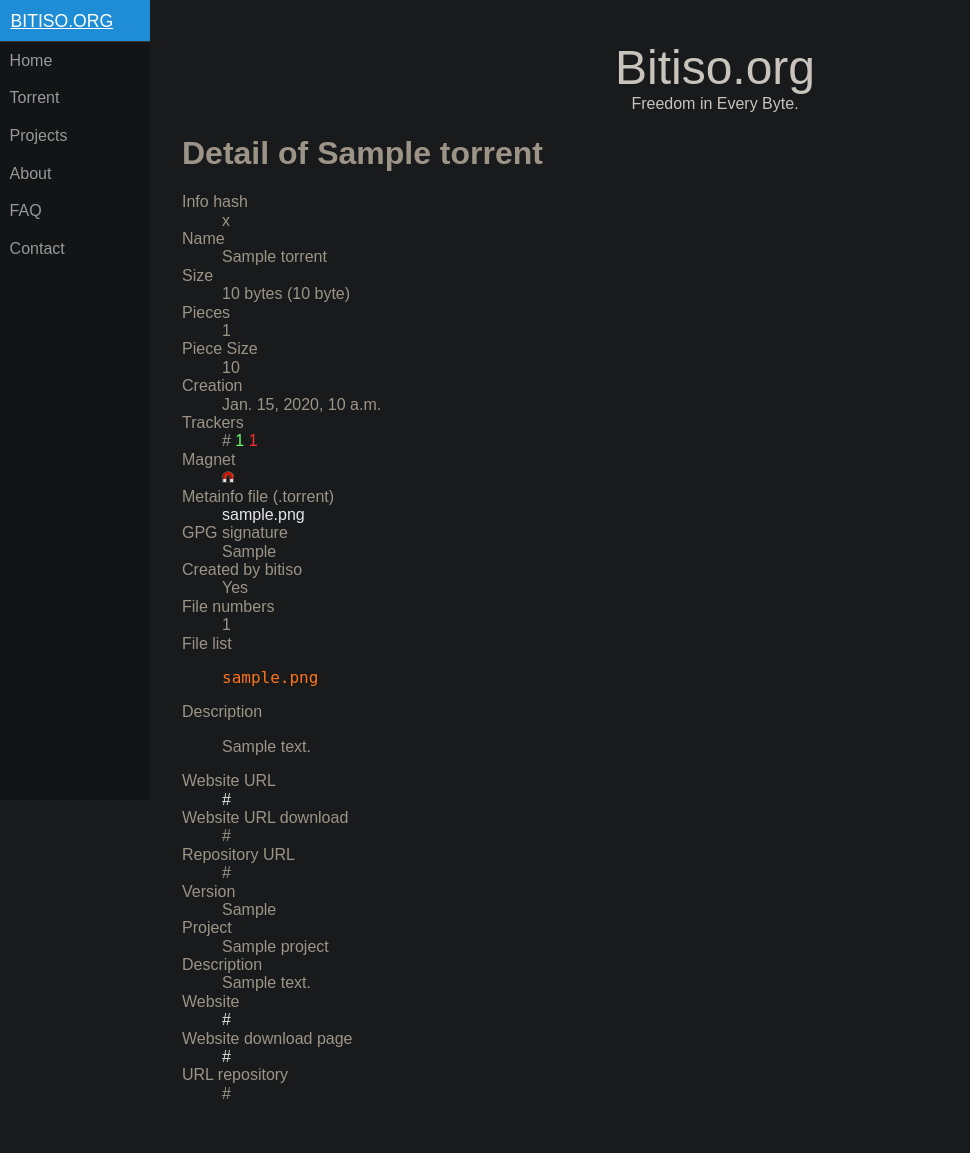
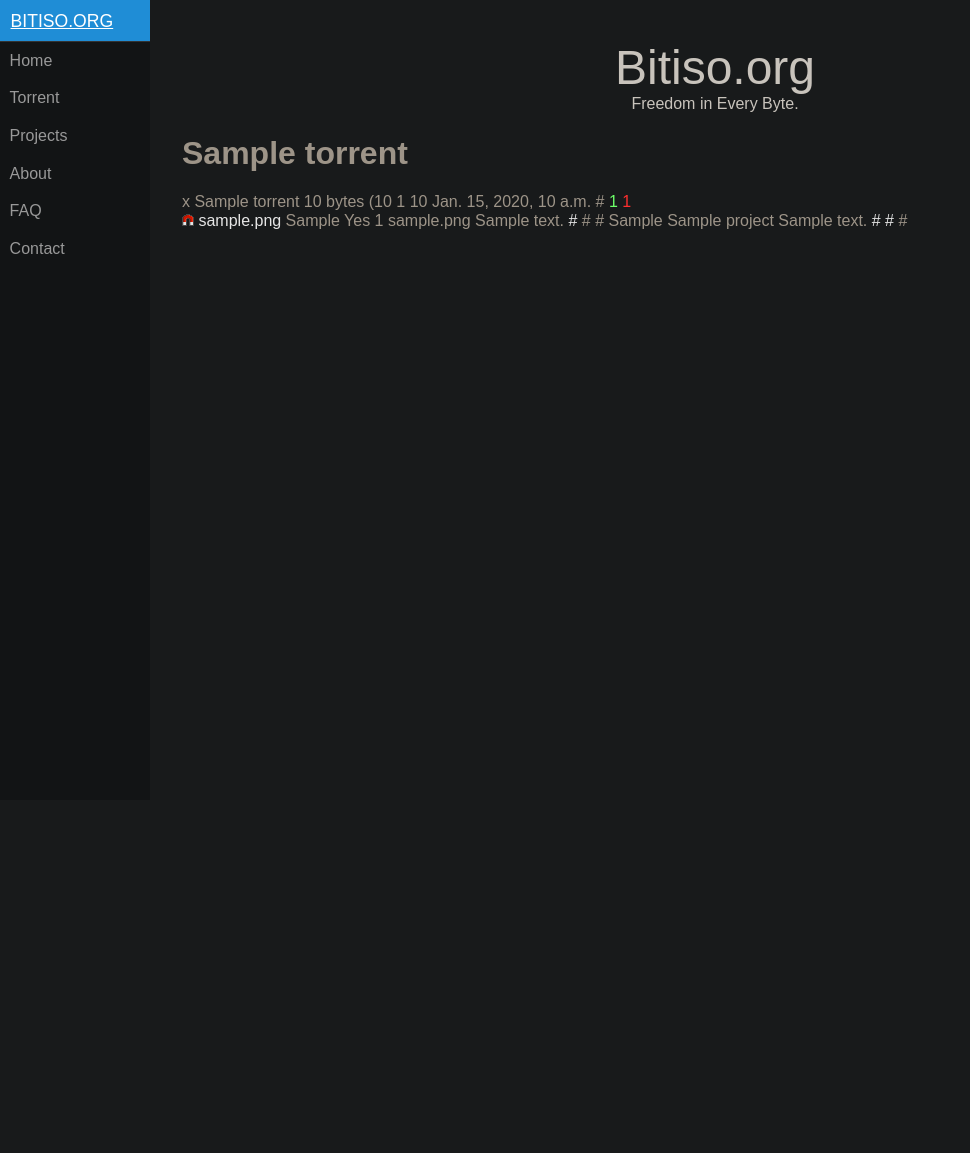
Before and after one commit to pandamasta/bitiso-django, a Django app: page /detail/x/ in a window 1280 px wide. Shown: the whole page, without its empty margins (0-970 px from the left). After the commit the page ends 254 px from the top, so only its background shows below. Run offline with Django 3.2, Linux system fonts and the light colour scheme; tables that the repository leaves empty hold one stand-in row (values such as "Sample post"); some libraries are stand-ins or nearby versions.

Commit message:
Add minimum for details.html

```diff
--- a/torrent/templates/torrent/details.html
+++ b/torrent/templates/torrent/details.html
@@ -2,118 +2,74 @@
 {% load static %}
 {% block title %}Bitiso.org{% endblock %}
 {% block content %}
-    <h1>Detail of {{ torrent_detail.name }}</h1>
+    <h1>{{ torrent_detail.name }}</h1>
 
-<!-- Torrent general information -->
-<dl class="row">
-  <dt class="col-sm-3">Info hash</dt>
-  <dd class="col-sm-9">{{ torrent_detail.info_hash}}</dd>
 
-  <dt class="col-sm-3">Name</dt>
-  <dd class="col-sm-9">{{ torrent_detail.name}} </dd>
-
-  <dt class="col-sm-3">Size</dt>
-  <dd class="col-sm-9">{{ torrent_detail.size | filesizeformat }} ({{torrent_detail.size}} byte) </dd>
-
-  <dt class="col-sm-3">Pieces</dt>
-  <dd class="col-sm-9">{{ torrent_detail.pieces}} </dd>
-
-  <dt class="col-sm-3">Piece Size</dt>
-  <dd class="col-sm-9">{{ torrent_detail.piece_size}} </dd>
-
-  <dt class="col-sm-3">Creation</dt>
-  <dd class="col-sm-9">{{ torrent_detail.creation }} </dd>
-
-  <dt class="col-sm-3">Trackers</dt>
-  <dd class="col-sm-9">
+{{ torrent_detail.info_hash}}
+    {{ torrent_detail.name}}
+    {{ torrent_detail.size | filesizeformat }} ({{torrent_detail.size}}
+    {{ torrent_detail.pieces}}
+    {{ torrent_detail.piece_size}}
+    {{ torrent_detail.creation }}
 	   {% for tracker in tracker_detail %}
            {{ tracker.tracker.url }} <span class="seed">{{ tracker.seed }}</span> <span class="leech">{{ tracker.leech }}</span> <br/>
   	   {% endfor %}
-  </dd>
+    <a href="{{ torrent_detail.magnet}} "><img src="{% static 'img/icon-magnet.gif' %}" alt="Magnet link"></a>
+    <a href="/media/{{ torrent_detail.metainfo_file }} ">{{ torrent_detail.torrent_filename }}</a>
+    {% if torrent_detail.gpg_signature %}
+        {{ torrent_detail.gpg_signature }}
+    {% endif %}
+  {% if torrent_detail.is_bitiso == True %}
+  Yes
+  {% else %}
+  No
+  {% endif %}
+{{ torrent_detail.file_nbr}}
+{{ torrent_detail.file_list}}
 
-  <dt class="col-sm-3">Magnet</dt>
-  <dd class="col-sm-9"> <a href="{{ torrent_detail.magnet}} "><img src="{% static 'img/icon-magnet.gif' %}" alt="Magnet link"></a></dd>
-
-  <dt class="col-sm-3">Metainfo file (.torrent)</dt>
-  <dd class="col-sm-9"><a href="/media/{{ torrent_detail.metainfo_file }} ">{{ torrent_detail.torrent_filename }}</a></dd>
-
-  {%   if torrent_detail.gpg_signature %}
-  <dt class="col-sm-3">GPG signature</dt>
-  <dd class="col-sm-9">{{ torrent_detail.gpg_signature }} </dd>
+  {% if torrent_detail.description %}
+  {{ torrent_detail.description }}
   {% endif %}
 
-  <dt class="col-sm-3">Created by bitiso</dt>
-  {%   if torrent_detail.is_bitiso == True %}
-  <dd class="col-sm-9">Yes</dd>
-  {% else %}
-  <dd class="col-sm-9">No</dd>
+    {%  if torrent_detail.website_url %}
+<a href="{{ torrent_detail.website_url }}">{{ torrent_detail.website_url }}</a>
   {% endif %}
 
-  {%   if torrent_detail.gpg_signature %}
-  <dt class="col-sm-3">File numbers</dt>
-  <dd class="col-sm-9">{{ torrent_detail.file_nbr}} </dd>
+  {% if torrent_detail.website_url_download %}
+{{ torrent_detail.website_url_download }}
   {% endif %}
 
-  {%   if torrent_detail.gpg_signature %}
-  <dt class="col-sm-3">File list</dt>
-  <dd class="col-sm-9"><pre>{{ torrent_detail.file_list}}</pre></dd>
+  {% if torrent_detail.website_url_repo %}
+{{ torrent_detail.website_url_repo }}
   {% endif %}
 
-<!-- Torrent bitiso extra information -->
-
-  {%   if torrent_detail.description %}
-  <dt class="col-sm-3">Description</dt>
-  <dd class="col-sm-9"> <p> {{ torrent_detail.description }} </p></dd>
+  {% if torrent_detail.architecture  %}
+  {{ torrent_detail.architecture }}
   {% endif %}
 
-  {%  if torrent_detail.website_url %}
-  <dt class="col-sm-3">Website URL</dt>
-  <dd class="col-sm-9"><a href="{{ torrent_detail.website_url }}">{{ torrent_detail.website_url }}</a></dd>
+  {% if torrent_detail.version  %}
+  {{ torrent_detail.version }}
   {% endif %}
 
-  {%   if torrent_detail.website_url_download %}
-  <dt class="col-sm-3">Website URL download</dt>
-  <dd class="col-sm-9">{{ torrent_detail.website_url_download }} </dd>
+  {% if torrent_detail.project.name %}
+  {{ torrent_detail.project.name }}
   {% endif %}
 
-  {%   if torrent_detail.website_url_repo %}
-  <dt class="col-sm-3">Repository URL </dt>
-  <dd class="col-sm-9">{{ torrent_detail.website_url_repo }} </dd>
+  {% if torrent_detail.project.description  %}
+  {{ torrent_detail.project.description }}
   {% endif %}
 
-  {%   if torrent_detail.architecture  %}
-  <dt class="col-sm-3">Architecture</dt>
-  <dd class="col-sm-9">{{ torrent_detail.architecture }} </dd>
-  {% endif %}
-
-  {%   if torrent_detail.version  %}
-  <dt class="col-sm-3">Version</dt>
-  <dd class="col-sm-9">{{ torrent_detail.version }} </dd>
-  {% endif %}
-
-  {%   if torrent_detail.project.name  %}
-  <dt class="col-sm-3">Project</dt>
-  <dd class="col-sm-9">{{ torrent_detail.project.name }} </dd>
-  {% endif %}
-
-  {%   if torrent_detail.project.description  %}
-  <dt class="col-sm-3">Description</dt>
-  <dd class="col-sm-9">{{ torrent_detail.project.description }} </dd>
-  {% endif %}
-
-  {%   if torrent_detail.project.website_url  %}
-  <dt class="col-sm-3">Website</dt>
-      <dd class="col-sm-9"><a href="{{  torrent_detail.project.website_url }}">{{  torrent_detail.project.website_url }}</a> </dd>
+  {% if torrent_detail.project.website_url  %}
+  <a href="{{  torrent_detail.project.website_url }}">{{  torrent_detail.project.website_url }}</a>
   {% endif %}
 
   {%   if  torrent_detail.project.website_url_download  %}
-  <dt class="col-sm-3">Website download page</dt>
-  <dd class="col-sm-9"><a href="{{ torrent_detail.project.website_url_download }}">{{ torrent_detail.project.website_url_download }}</a> </dd>
+<a href="{{ torrent_detail.project.website_url_download }}">{{ torrent_detail.project.website_url_download }}</a>
   {% endif %}
 
   {%   if   torrent_detail.website_url_repo  %}
-  <dt class="col-sm-3">URL repository</dt>
-  <dd class="col-sm-9">{{ torrent_detail.project.website_url_repo }} </dd>
+{{ torrent_detail.project.website_url_repo }}
   {% endif %}
-</dl>
+
+
 {% endblock %}
```
